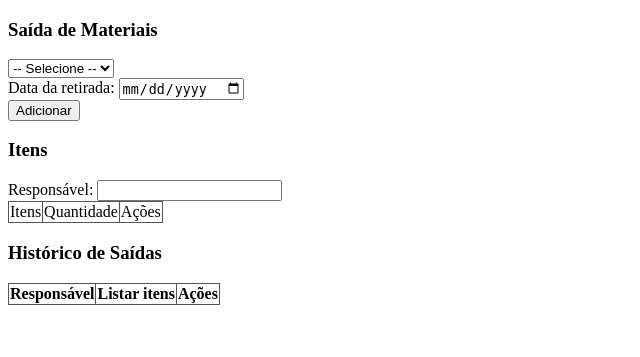
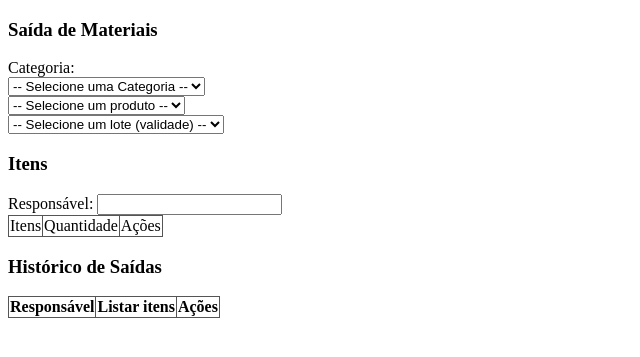
Before and after one commit to wsvantier/estoque, a Flask app: page /saida/ in a window 1280 px wide. Shown: the part 34-391 px from the top of the page, without its empty margins (0-640 px from the left). Run offline with Flask 3, Linux system fonts and the light colour scheme; lists and menus that the app fills with data are empty.

Commit message:
Criado APIs para saida

```diff
--- a/rotas/saida.py
+++ b/rotas/saida.py
@@ -1,7 +1,38 @@
-from flask import Blueprint, render_template
+from flask import Blueprint, render_template, jsonify
+from models import Entrada, Saida
 
 saida = Blueprint('saida', __name__, url_prefix='/saida')
 
+## Rota index
 @saida.route('/')
 def saida_home():
     return render_template('saida.html')
+
+## API para o select categoria
+@saida.route('/api/categoria/<cat>')
+def saida_api_categoria(cat):
+    produtos = Entrada.query.filter(
+    Entrada.produto.has(categoria=cat),  # Filtra pelo produto relacionado
+    Entrada.quantidade > 0
+).all()
+
+    dados = [{'id': p.id,
+              'nome': p.produto.nome,
+              'produto_id': p.produto_id,
+              'validade': p.validade
+            } for p in produtos]
+    return jsonify(dados)
+
+## API para o select lote
+@saida.route('/api/lote/<int:produto_id>')
+def saida_api_lote(produto_id):
+    lotes = Entrada.query.filter(Entrada.produto_id==produto_id,  Entrada.quantidade > 0).all()
+
+    dados = [ {'id':l.id,
+              'produto_id': l.produto_id,
+               'nome':l.produto.nome,
+               'validade': l.validade,
+               'quantidade': l.quantidade}
+                for l in lotes ]
+
+    return jsonify(dados)
--- a/templates/saida.html
+++ b/templates/saida.html
@@ -6,18 +6,30 @@
 
 <h3> Saída de Materiais </h3>
 <div>
+
 <form action="" method="post">
+    Categoria: <br>
+    <select name="categoria" id="categoria" required>
+        <option value="" selected disabled> -- Selecione uma Categoria --</option>
+        <option value="ESCRITORIO"> Escritorio </option>
+        <option value="ALMOXARIFADO"> Almoxarifado </option>
+        <option value="DESPENSA"> Despensa </option>
+    </select><br>
+</form>
 
-    <form action="" method="post">
-        <select name="item" id="item">
-            <option value="" selected disabled> -- Selecione -- </option>
-            <!-- Inserção pelo Jinja -->
-        </select><br>
-        Data da retirada:
-        <input type="date" name="dia" id="dia"><br>
-        <input type="submit" value="Adicionar">
-    </form>
+<form action="" method="post">
+    <Select id="select_produto">
+        <option value="" selected disabled> -- Selecione um produto -- </option>
+        <!-- Inserção por JS ou Jinja -->
+    </Select>
+</form>
 
+<form action="" method="post">
+    <select name="" id="selectLote">
+        <option value="" selected disabled> -- Selecione um lote (validade) -- </option>
+        <!-- Inserção por JS ou Jinja -->
+    </select>
+</form>
     <h3> Itens </h3>
     Responsável:
     <input type="text" name="resp" id="resp" required><br>
@@ -30,7 +42,7 @@
             </tr>
         </thead>
         <tbody>
-            <!-- Inserção pelo Jinja -->
+            <!-- Inserção pelo Jinja (session) -->
         </tbody>
     </table>
 </form>
@@ -49,4 +61,40 @@
     </tbody>
 </table>
 
+<script>
+const selectForm = document.getElementById('select_produto');
+const selectCategoria = document.getElementById('categoria');
+
+
+// Escuta a mudança no select de categoria
+selectCategoria.addEventListener('change', async function() {
+    const categoriaId = this.value;
+
+    try {
+        const response = await fetch(`/saida/api/categoria/${categoriaId}`);
+        const dados = await response.json();
+
+        // Limpa opções antigas e mantém o placeholder
+        selectForm.innerHTML = '<option value="" disabled selected> -- Selecione -- </option>';
+
+        // Popula o segundo select
+        dados.forEach(item => {
+            const novaOpcao = new Option(item.nome, item.id);
+            selectForm.add(novaOpcao);
+        });
+    } catch (error) {
+        console.error("Erro ao buscar produtos:", error);
+    }
+});
+/*
+const selectLote = document.getElementById('selectLote')
+
+selectLote.addEventListener('change', asyscv function(){
+
+
+
+}) */
+
+</script>
+
 {% endblock %}
```
